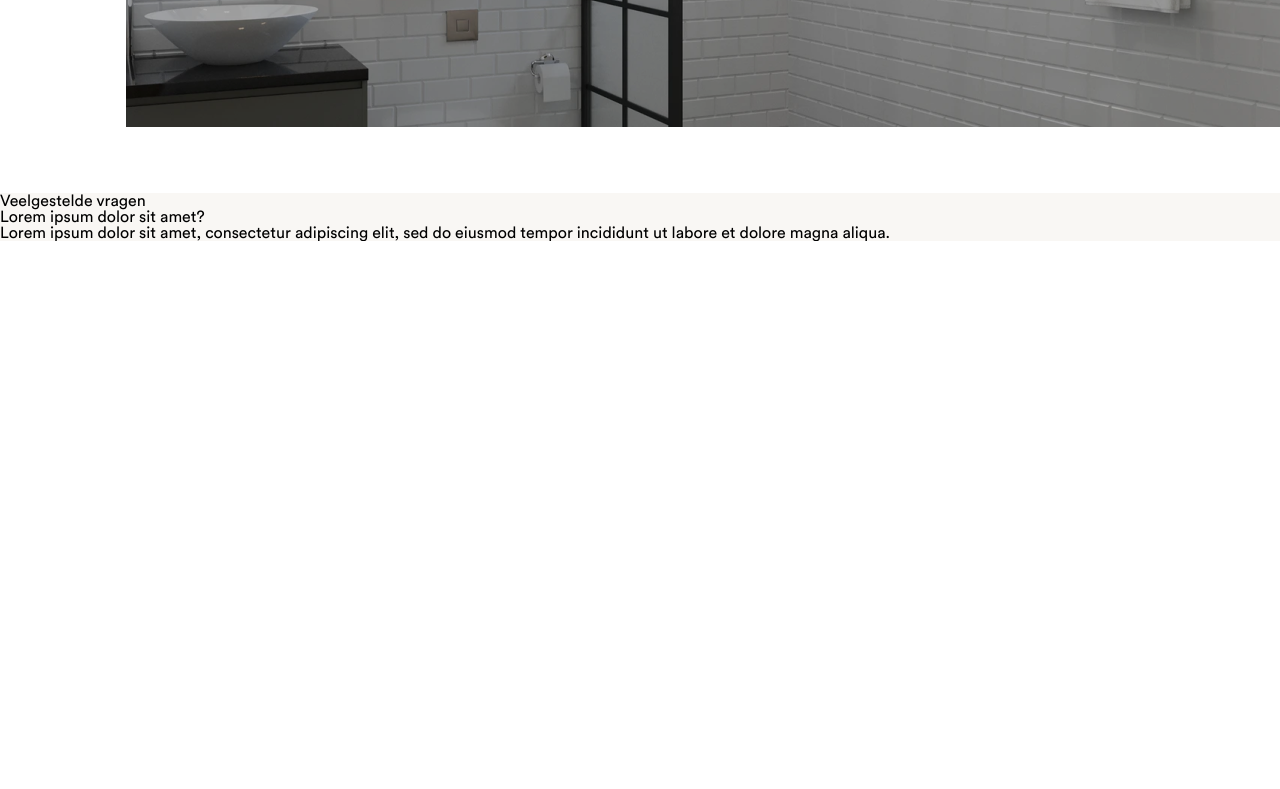
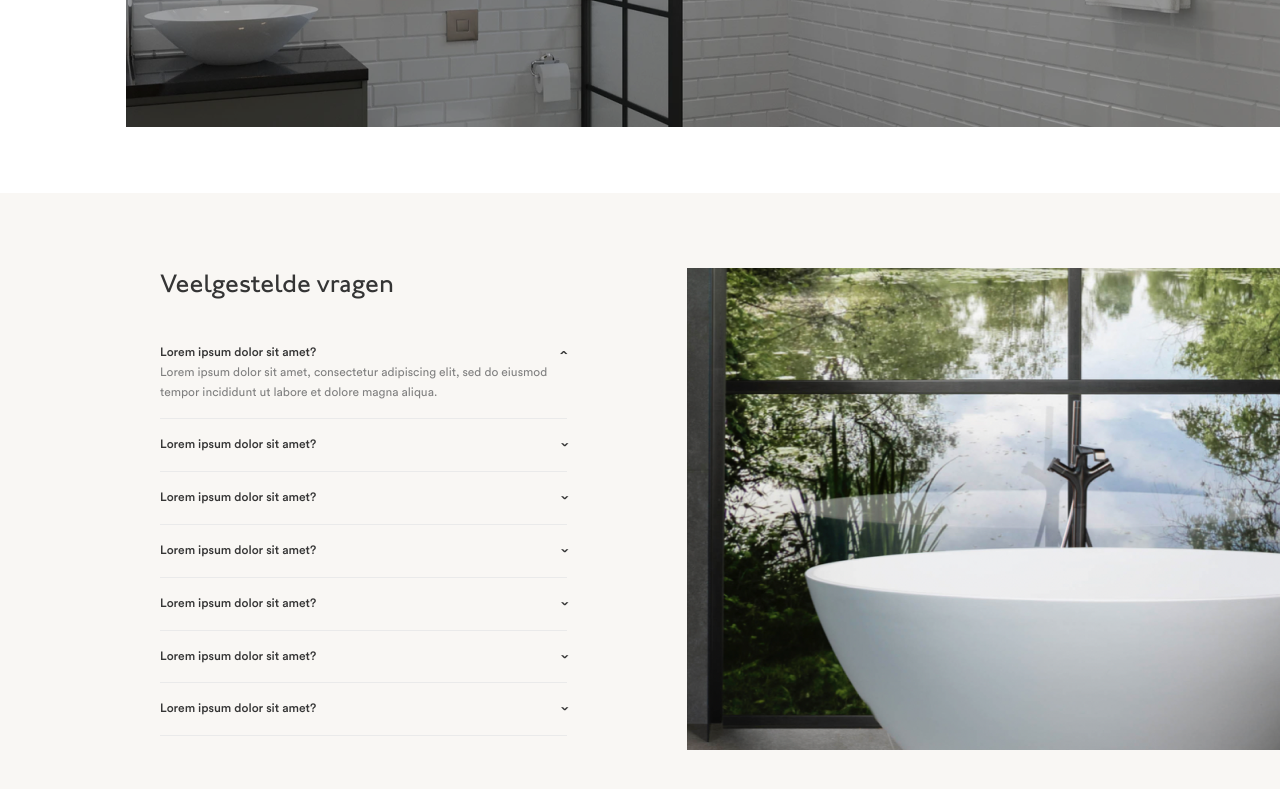
Before and after one commit to RomanYakm/carrodrain_test, a plain HTML site: page index.html in a window 1280 px wide. Shown: the part 2500-3289 px from the top of the page. Before the commit the page ends 2741 px from the top, so only its background shows below. Drawn offline with Linux system fonts and the light colour scheme.

Commit message:
All till Qna Done

```diff
--- a/css/index.css
+++ b/css/index.css
@@ -635,7 +635,53 @@
 }
 
 .questions__answers {
+  display: grid;
+  grid-template-columns: 1fr 1fr;
+  gap: 120px;
+  padding: 75px 160px;
   background: #F9F7F4;
+  color: #353535;
+}
+.questions__answers__title {
+  font-family: johnston_itc_stdmedium;
+  font-weight: 500;
+  font-size: 26px;
+  line-height: 120%;
+  padding-bottom: 28px;
+}
+
+.dropdown {
+  border-bottom: 1px solid #EAEAEA;
+  padding: 16px 0;
+}
+.dropdown__trigger {
+  cursor: pointer;
+  display: flex;
+  justify-content: space-between;
+  font-family: circular_stdmedium;
+  font-weight: 500;
+  font-size: 12px;
+  line-height: 165%;
+}
+.dropdown__trigger::after {
+  content: ">";
+  display: inline-block;
+  transform: rotate(90deg) scale(0.5, 1);
+  font-weight: bold;
+  transition: transform 0.3s;
+}
+.dropdown__trigger__active::after {
+  transform: rotate(-90deg) scale(0.5, 1);
+}
+.dropdown__content {
+  display: none;
+  font-weight: 450;
+  font-size: 12px;
+  line-height: 165%;
+  color: #808080;
+}
+.dropdown__content__active {
+  display: flex;
 }
 
 .page__body {
--- a/index.html
+++ b/index.html
@@ -495,6 +495,7 @@
     </section>
 
     <section class="questions__answers">
+      <div class="question__answers__container">
         <h2 class="questions__answers__title">
           Veelgestelde vragen
         </h2>
@@ -504,6 +505,46 @@
             Lorem ipsum dolor sit amet, consectetur adipiscing elit, sed do eiusmod tempor incididunt ut labore et dolore magna aliqua.
           </p>
         </div>
+        <div class="questions__answers__dropdown dropdown">
+          <h4 class="dropdown__trigger">Lorem ipsum dolor sit amet?</h4>
+          <p class="dropdown__content">
+            Lorem ipsum dolor sit amet, consectetur adipiscing elit, sed do eiusmod tempor incididunt ut labore et dolore magna aliqua.
+          </p>
+        </div>
+        <div class="questions__answers__dropdown dropdown">
+          <h4 class="dropdown__trigger">Lorem ipsum dolor sit amet?</h4>
+          <p class="dropdown__content">
+            Lorem ipsum dolor sit amet, consectetur adipiscing elit, sed do eiusmod tempor incididunt ut labore et dolore magna aliqua.
+          </p>
+        </div>
+        <div class="questions__answers__dropdown dropdown">
+          <h4 class="dropdown__trigger">Lorem ipsum dolor sit amet?</h4>
+          <p class="dropdown__content">
+            Lorem ipsum dolor sit amet, consectetur adipiscing elit, sed do eiusmod tempor incididunt ut labore et dolore magna aliqua.
+          </p>
+        </div>
+        <div class="questions__answers__dropdown dropdown">
+          <h4 class="dropdown__trigger">Lorem ipsum dolor sit amet?</h4>
+          <p class="dropdown__content">
+            Lorem ipsum dolor sit amet, consectetur adipiscing elit, sed do eiusmod tempor incididunt ut labore et dolore magna aliqua.
+          </p>
+        </div>
+        <div class="questions__answers__dropdown dropdown">
+          <h4 class="dropdown__trigger">Lorem ipsum dolor sit amet?</h4>
+          <p class="dropdown__content">
+            Lorem ipsum dolor sit amet, consectetur adipiscing elit, sed do eiusmod tempor incididunt ut labore et dolore magna aliqua.
+          </p>
+        </div>
+        <div class="questions__answers__dropdown dropdown">
+          <h4 class="dropdown__trigger">Lorem ipsum dolor sit amet?</h4>
+          <p class="dropdown__content">
+            Lorem ipsum dolor sit amet, consectetur adipiscing elit, sed do eiusmod tempor incididunt ut labore et dolore magna aliqua.
+          </p>
+        </div>
+      </div>
+      <div class="questions__answers__img">
+        <img src="./img/qan.png" alt="Veelgestelde vragen Image">
+      </div>
     </section>
   </main>
 
--- a/scripts/index.js
+++ b/scripts/index.js
@@ -27,3 +27,20 @@ buttonNext.addEventListener('click', () => {
 })
 
 // Slider End
+
+// Dropdown start
+
+const dropdownList = document.querySelectorAll('.dropdown');
+
+dropdownList.forEach(dropdown => {
+  dropdown.addEventListener('click', () => {
+    const trigger = dropdown.querySelector('.dropdown__trigger');
+    const content = dropdown.querySelector('.dropdown__content');
+
+    trigger.classList.toggle('dropdown__trigger__active');
+    content.classList.toggle('dropdown__content__active');
+  })
+})
+
+
+// Dropdown end
```
Also changed, not shown: img/qan.png (renamed from img/Rectangle 5.png), 1 other file. Lines whose indentation alone changed are shown as unchanged.
